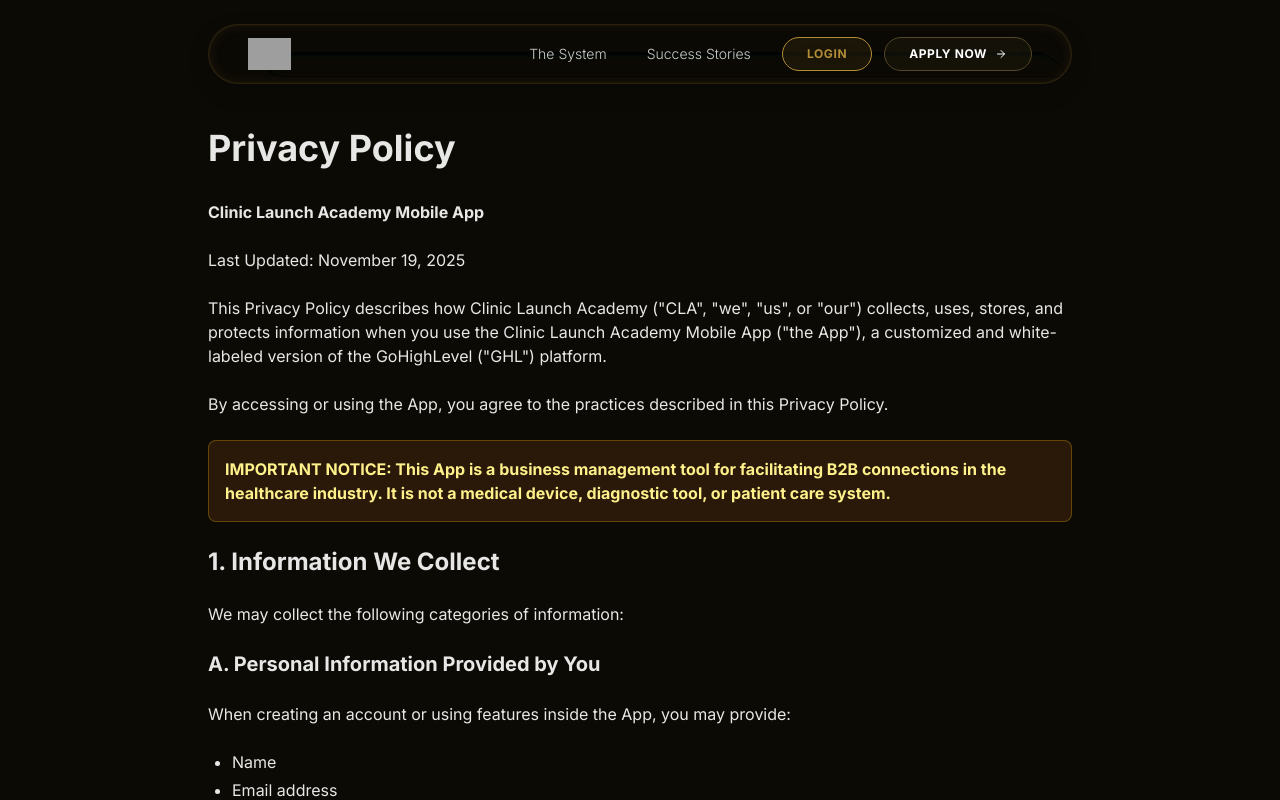
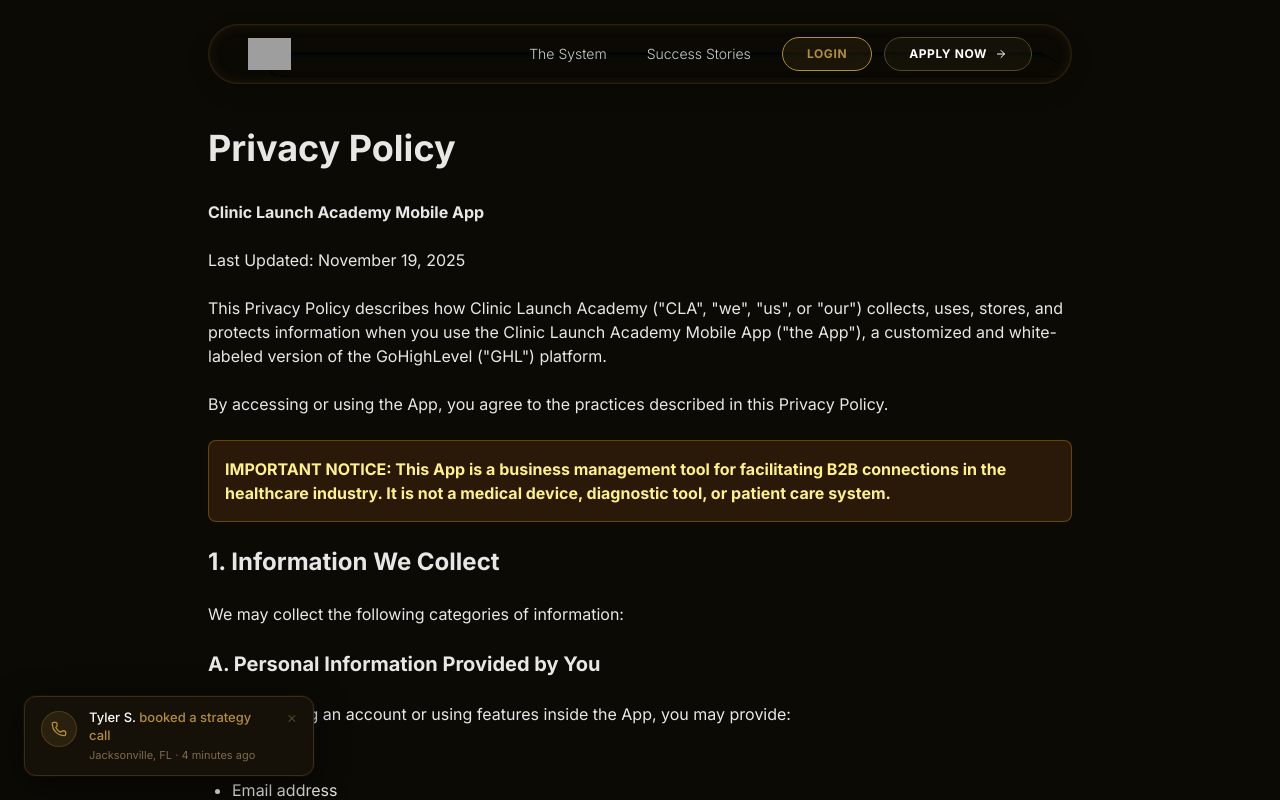
Before and after one commit to cliniclaunchacademy/landing-page, a Next.js app: page /privacy-app in a window 1280 px wide. Both pictures are taken after a click on the link 512 px from the left and 6771 px from the top of the page. Shown: the top 800 px of the page. Built offline with nearby package versions, Linux system fonts and the light colour scheme; grey boxes are pictures that could not be loaded.

Commit message:
Added notifications

```diff
--- a/app/layout.tsx
+++ b/app/layout.tsx
@@ -2,6 +2,7 @@
 import { Inter } from 'next/font/google'
 import Script from 'next/script'
 import './globals.css'
+import SocialProofNotification from '@/components/SocialProofNotification'
 // import Loader from '@/components/Loader'
 
 const inter = Inter({ subsets: ['latin'] })
@@ -101,6 +102,7 @@
 
         {/* <Loader /> */}
         {children}
+        <SocialProofNotification intervalMs={15000} />
       </body>
     </html>
   )
--- /dev/null
+++ b/components/SocialProofNotification.tsx
@@ -0,0 +1,119 @@
+'use client'
+
+import { useEffect, useState, useCallback } from 'react'
+import { motion, AnimatePresence } from 'framer-motion'
+import { Phone } from 'lucide-react'
+
+const FIRST_NAMES = [
+  'James', 'Michael', 'Robert', 'David', 'Chris', 'Daniel', 'Matthew', 'Andrew',
+  'Joshua', 'Ryan', 'Tyler', 'Brandon', 'Justin', 'Nathan', 'Kevin', 'Brian',
+  'Sarah', 'Jessica', 'Ashley', 'Amanda', 'Stephanie', 'Melissa', 'Nicole',
+  'Jennifer', 'Lauren', 'Rachel', 'Megan', 'Brittany', 'Amber', 'Heather',
+  'Carlos', 'Marcus', 'Anthony', 'Jordan', 'Derek', 'Trevor', 'Cody', 'Blake',
+]
+
+const LAST_INITIALS = 'ABCDEFGHJKLMNOPRSTW'.split('')
+
+const LOCATIONS = [
+  'Austin, TX', 'Dallas, TX', 'Miami, FL', 'Phoenix, AZ', 'Denver, CO',
+  'Atlanta, GA', 'Charlotte, NC', 'Nashville, TN', 'Las Vegas, NV', 'Tampa, FL',
+  'Chicago, IL', 'Houston, TX', 'Scottsdale, AZ', 'San Diego, CA', 'Portland, OR',
+  'Columbus, OH', 'Raleigh, NC', 'Jacksonville, FL', 'Salt Lake City, UT', 'Seattle, WA',
+]
+
+const TIME_AGO = [
+  'just now', '2 minutes ago', '4 minutes ago', '7 minutes ago', '11 minutes ago',
+]
+
+function randomFrom<T>(arr: T[]): T {
+  return arr[Math.floor(Math.random() * arr.length)]
+}
+
+function generateNotification() {
+  const first = randomFrom(FIRST_NAMES)
+  const lastInit = randomFrom(LAST_INITIALS)
+  const location = randomFrom(LOCATIONS)
+  const time = randomFrom(TIME_AGO)
+  return { first, lastInit, location, time, id: Math.random() }
+}
+
+interface SocialProofNotificationProps {
+  /** Interval in milliseconds between notifications. Default: 45000 (45s) */
+  intervalMs?: number
+}
+
+export default function SocialProofNotification({
+  intervalMs = 45000,
+}: SocialProofNotificationProps) {
+  const [notification, setNotification] = useState<ReturnType<typeof generateNotification> | null>(null)
+  const [visible, setVisible] = useState(false)
+
+  const show = useCallback(() => {
+    const n = generateNotification()
+    setNotification(n)
+    setVisible(true)
+
+    // Auto-hide after 6 seconds
+    setTimeout(() => setVisible(false), 6000)
+  }, [])
+
+  useEffect(() => {
+    // Show first notification after a short delay on mount
+    const initial = setTimeout(show, 8000)
+    const interval = setInterval(show, intervalMs)
+    return () => {
+      clearTimeout(initial)
+      clearInterval(interval)
+    }
+  }, [show, intervalMs])
+
+  return (
+    <div className="fixed bottom-6 left-6 z-50 pointer-events-none">
+      <AnimatePresence>
+        {visible && notification && (
+          <motion.div
+            key={notification.id}
+            initial={{ opacity: 0, x: -60, y: 10 }}
+            animate={{ opacity: 1, x: 0, y: 0 }}
+            exit={{ opacity: 0, x: -40, y: 10 }}
+            transition={{ duration: 0.4, ease: 'easeOut' }}
+            className="pointer-events-auto flex items-start gap-3 rounded-xl px-4 py-3 shadow-2xl max-w-[290px]"
+            style={{
+              backgroundColor: '#161108',
+              border: '1px solid #3a2e14',
+              boxShadow: '0 8px 32px rgba(0,0,0,0.6), 0 0 0 1px rgba(180,141,56,0.08)',
+            }}
+          >
+            {/* Icon */}
+            <div
+              className="mt-0.5 flex h-9 w-9 shrink-0 items-center justify-center rounded-full"
+              style={{ backgroundColor: '#b38d3820', border: '1px solid #b38d3840' }}
+            >
+              <Phone className="h-4 w-4" style={{ color: '#b38d38' }} />
+            </div>
+
+            {/* Text */}
+            <div className="min-w-0">
+              <p className="text-[13px] font-medium leading-snug text-white">
+                {notification.first} {notification.lastInit}.{' '}
+                <span style={{ color: '#b38d38' }}>booked a strategy call</span>
+              </p>
+              <p className="mt-0.5 text-[11px]" style={{ color: '#7a6a4a' }}>
+                {notification.location} &middot; {notification.time}
+              </p>
+            </div>
+
+            {/* Close */}
+            <button
+              onClick={() => setVisible(false)}
+              className="ml-auto shrink-0 self-start text-[#4a3e24] hover:text-[#b38d38] transition-colors text-[16px] leading-none"
+              aria-label="Dismiss"
+            >
+              &times;
+            </button>
+          </motion.div>
+        )}
+      </AnimatePresence>
+    </div>
+  )
+}
```
